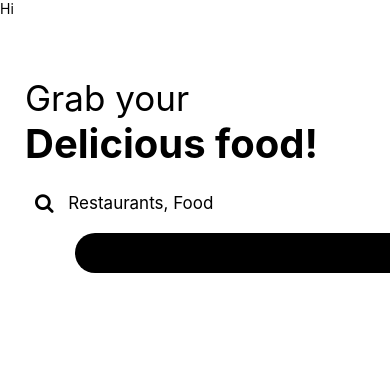
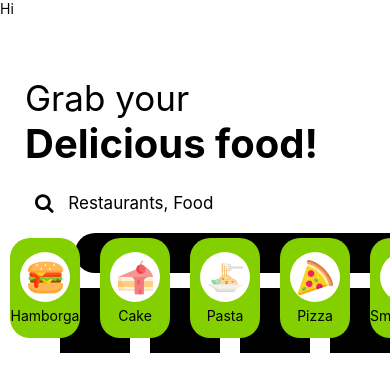
Before and after one commit to brandmch/Restaurants-Search, a React Native app: screen / in a window 390 px wide. Shown: the top 392 px of the page. Built offline with nearby package versions, Linux system fonts and the light colour scheme.

Commit message:
food Data created and mapped

```diff
--- a/App.js
+++ b/App.js
@@ -2,6 +2,7 @@ import { View, Text, StyleSheet } from "react-native";
 import { StatusBar } from "expo-status-bar";
 import Header from "./src/components/Header";
 import Search from "./src/components/Search";
+import CategoryItem from "./src/components/CategoryItem";
 
 export default function App() {
   return (
@@ -10,6 +11,7 @@ export default function App() {
       <StatusBar />
       <Header />
       <Search />
+      <CategoryItem />
     </View>
   );
 }
--- a/package.json
+++ b/package.json
@@ -15,7 +15,8 @@
     "react": "17.0.2",
     "react-dom": "17.0.2",
     "react-native": "0.68.2",
-    "react-native-web": "0.17.7"
+    "react-native-web": "0.17.7",
+    "uuid": "^8.3.2"
   },
   "devDependencies": {
     "@babel/core": "^7.12.9"
--- a/src/common/styles.js
+++ b/src/common/styles.js
@@ -6,4 +6,35 @@ export const commonStyles = {
     shadowOpacity: 1,
     borderRadius: 20,
   },
+  backgroundColor: {
+    backgroundColor: "#ff007b",
+  },
+
+  container: {
+    width: 70,
+    height: 100,
+    borderRadius: 50,
+    marginVertical: 15,
+    marginHorizontal: 10,
+    backgroundColor: "#ffffff",
+    alignItems: "center",
+    justifyContent: "center",
+    backgroundColor: "#83cf00",
+  },
+  pic: {
+    height: 35,
+    width: 35,
+  },
+  foodItems: {
+    flexDirection: "row",
+  },
+  imageContainer: {
+    width: 50,
+    height: 50,
+    backgroundColor: "#ffffff",
+    alignItems: "center",
+    justifyContent: "center",
+    borderRadius: 50,
+    marginBottom: 5,
+  },
 };
--- a/src/components/CategoryItem.js
+++ b/src/components/CategoryItem.js
@@ -0,0 +1,26 @@
+import { Text, View, StyleSheet, Image, ScrollView } from "react-native";
+import pics from "../images/images";
+import { commonStyles } from "../common/styles";
+import { v1 as uuidv1 } from "uuid";
+import Food from "../food_data";
+
+const { container, elevation, foodItems, imageContainer } = commonStyles;
+
+const foodCategories = Food.map((food) => {
+  return (
+    <View style={[container, elevation]}>
+      <View style={imageContainer}>
+        <Image source={food.img} style={{ height: 35, width: 35 }} />
+      </View>
+      <Text>{food.name}</Text>
+    </View>
+  );
+});
+
+export default function CategoryItem() {
+  return (
+    <ScrollView horizontal={true} showsHorizontalScrollIndicator={false}>
+      <View style={foodItems}>{foodCategories}</View>
+    </ScrollView>
+  );
+}
--- /dev/null
+++ b/src/food_data.js
@@ -0,0 +1,13 @@
+import react from "react";
+import pics from "./images/images";
+
+const Food = [
+  { id: 1, name: "Hamborga", img: pics.burger },
+  { id: 2, name: "Cake", img: pics.cake },
+  { id: 3, name: "Pasta", img: pics.pasta },
+  { id: 4, name: "Pizza", img: pics.pizza },
+  { id: 5, name: "Smoothies", img: pics.smoothies },
+  { id: 6, name: "Steak", img: pics.steak },
+];
+
+export default Food;
```
Also changed, not shown: 1 other file (tests, documents, lock files or other folders).
